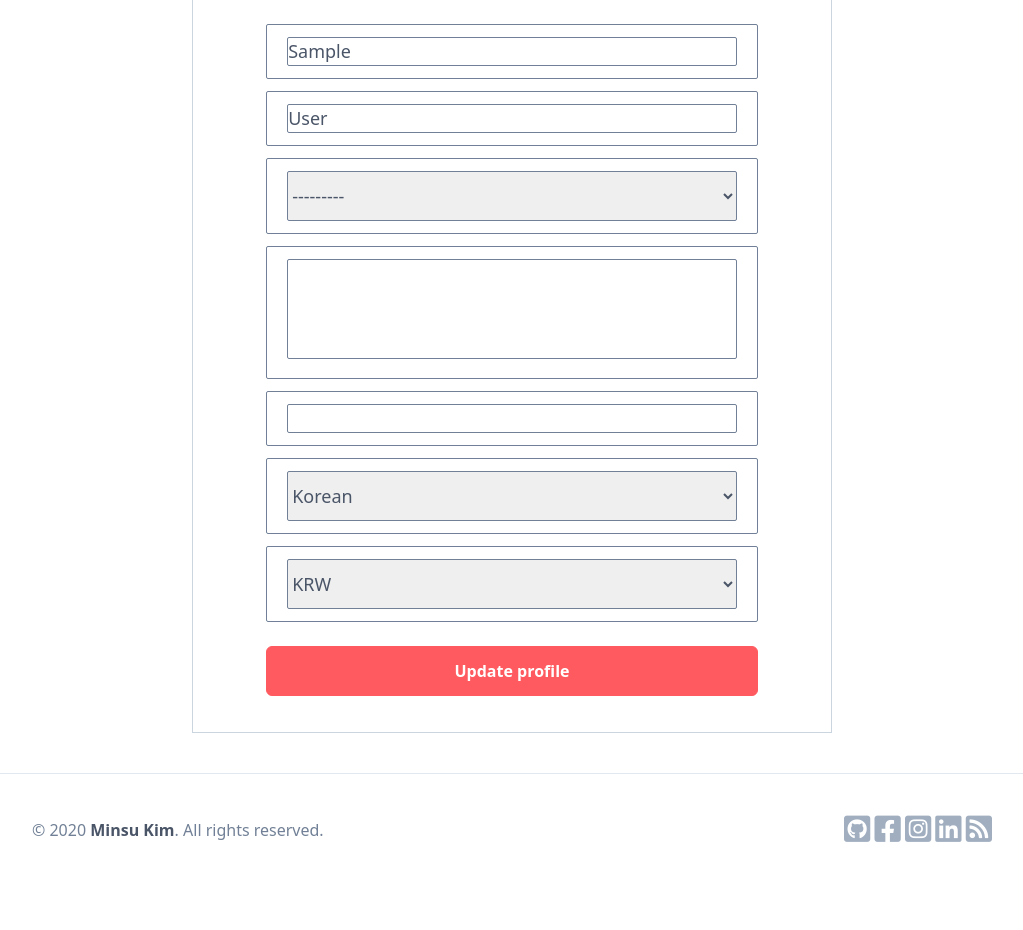
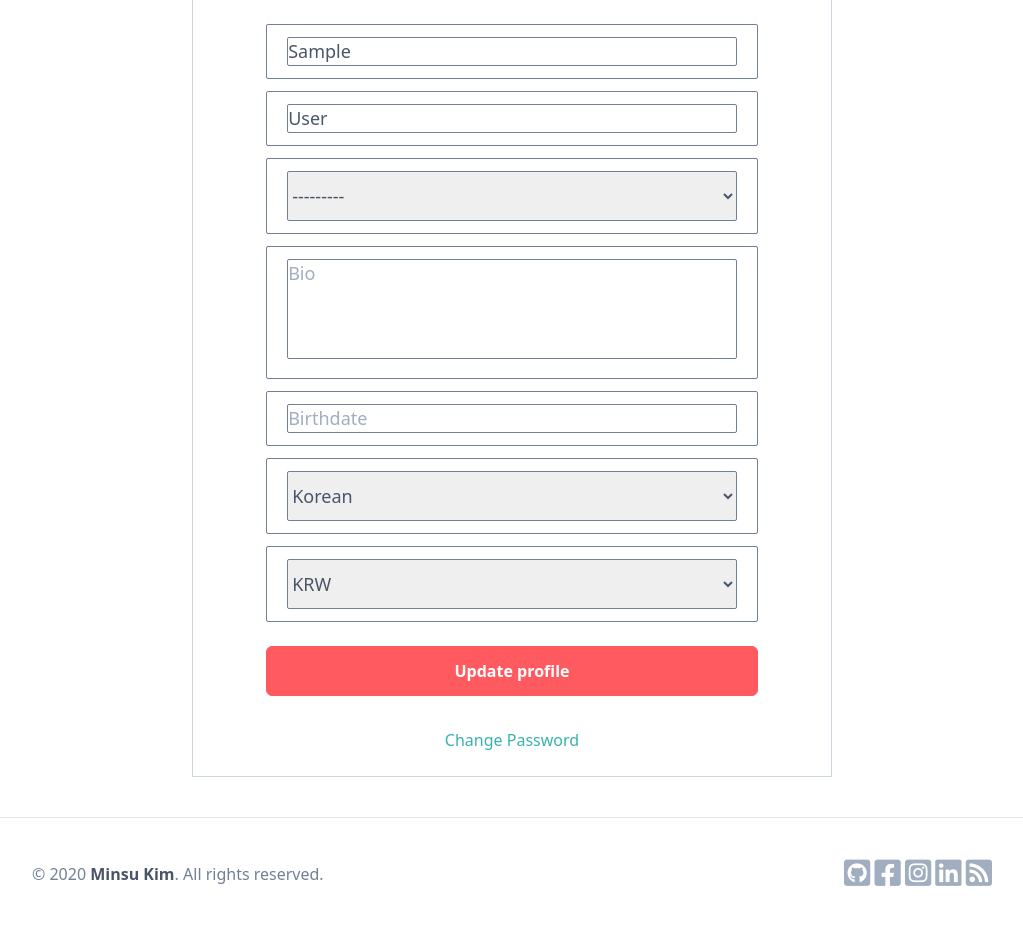
Before and after one commit to alstn2468/django-airbnb-clone, a Django app: page /users/update in a window 1280 px wide. Shown: the part 97-1027 px from the top of the page, without its empty margins (128-1151 px from the left). Before the commit the page ends 939 px from the top, so only its background shows below. Run offline with Django 3.2, Linux system fonts and the light colour scheme; the visitor is signed in with stand-in values (Sample User, id 1); style sheets or scripts are compiled from the project's sources; parts of the project's set-up code (start-up, migrations or seed data) failed here and were passed over; some libraries are stand-ins or nearby versions.

```diff
--- a/templates/users/update_profile.html
+++ b/templates/users/update_profile.html
@@ -10,7 +10,7 @@
 >
   {% include 'mixins/auth/auth_form.html' with form=form cta="Update profile" %}
 
-  {% if object.login_method == "password" %}
+  {% if object.login_method == "email" %}
   <div class="mt-5">
     <a href="{% url 'users:password' %}" class="text-teal-500 font-medium">Change Password</a>
   </div>
--- a/users/views.py
+++ b/users/views.py
@@ -1,21 +1,23 @@
 from django.contrib.auth.views import PasswordChangeView
 from django.views.generic import FormView, DetailView, UpdateView
+from django.contrib.messages.views import SuccessMessageMixin
 from django.urls import reverse_lazy
 from django.shortcuts import redirect, reverse
 from django.contrib import messages
 from django.contrib.auth import authenticate, login, logout
 from django.core.files.base import ContentFile
 from users.forms import LoginForm, SignUpForm
+from users.mixins import LoggedOutOnlyView
 from users.models import User
 
 import os
 import requests
 
 
-class LoginView(FormView):
+class LoginView(LoggedOutOnlyView, FormView):
     """users application LoginView class
 
-    Inherit       : FormView
+    Inherit       : LoggedOutOnlyView, FormView
     template_name : "users/login.html"
     form_class    : LoginForm
     success_url   : reverse_lazy("core:home")
@@ -47,10 +49,10 @@ def log_out(request):
     return redirect(reverse("core:home"))
 
 
-class SignUpView(FormView):
+class SignUpView(LoggedOutOnlyView, FormView):
     """users application SignUpView class
 
-    Inherit       : FormView
+    Inherit       : LoggedOutOnlyView, FormView
     template_name : users/signup.html
     form_class    : SignUpForm
     success_url   : reverse_lazy("core:home")
@@ -273,7 +275,7 @@ def kakao_callback(request):
 class UserProfileView(DetailView):
     """users application UserProfileView class
 
-    Inherit       : DetailView
+    Inherit       :  DetailView
     template_name : "users/user_detail.html"
     """
 
@@ -281,10 +283,10 @@ class UserProfileView(DetailView):
     context_object_name = "user_obj"
 
 
-class UpdateProfileView(UpdateView):
+class UpdateProfileView(SuccessMessageMixin, UpdateView):
     """users application UpdateProfileView class
 
-    Inherit       : UpdateView
+    Inherit       : SuccessMessageMixin, UpdateView
     template_name : "users/update_profile.html"
     """
     model = User
@@ -298,15 +300,37 @@ class UpdateProfileView(UpdateView):
         "language",
         "currency",
     )
+    success_message = "Profile Updated"
 
     def get_object(self, queryset=None):
         return self.request.user
 
+    def get_form(self, form_class=None):
+        form = super().get_form(form_class=form_class)
+        form.fields["first_name"].widget.attrs = {"placeholder": "First name"}
+        form.fields["last_name"].widget.attrs = {"placeholder": "Last name"}
+        form.fields["bio"].widget.attrs = {"placeholder": "Bio"}
+        form.fields["birth_date"].widget.attrs = {"placeholder": "Birthdate"}
+        return form
 
-class UpdatePasswordView(PasswordChangeView):
+
+class UpdatePasswordView(SuccessMessageMixin, PasswordChangeView):
     """users application UpdatePasswordView class
 
     Inherit       : PasswordChangeView
     template_name : "users/update_password.html"
     """
     template_name = "users/update_password.html"
+    success_message = "Password Updated"
+
+    def get_form(self, form_class=None):
+        form = super().get_form(form_class=form_class)
+        form.fields["old_password"].widget.attrs = {"placeholder": "Current password"}
+        form.fields["new_password1"].widget.attrs = {"placeholder": "New password"}
+        form.fields["new_password2"].widget.attrs = {
+            "placeholder": "Confirm new password"
+        }
+        return form
+
+    def get_success_url(self):
+        return self.request.user.get_absolute_url()
```
Also changed, not shown: users/mixins.py (added, +17 -0 lines), users/tests/test_mixins.py (added, +6 -0 lines), users/tests/test_views.py (+26 -2 lines).
